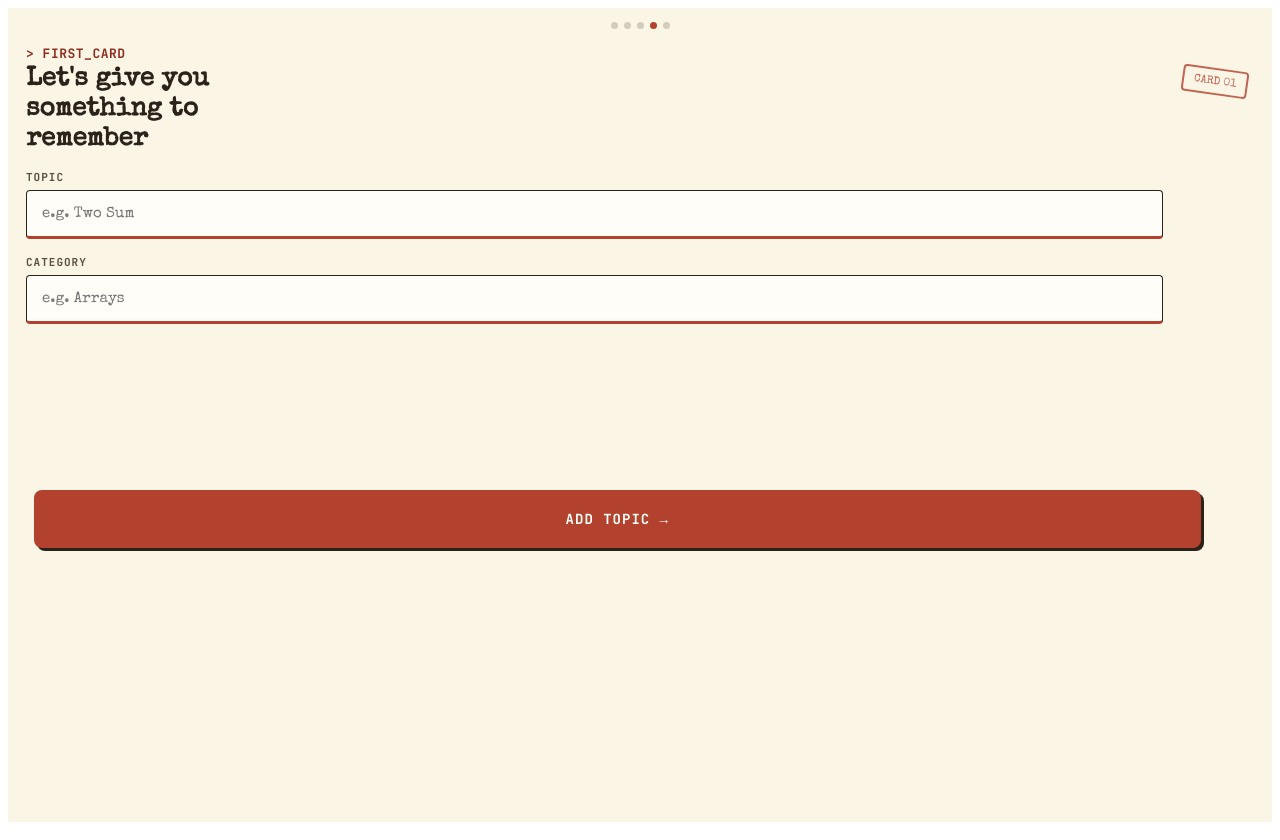
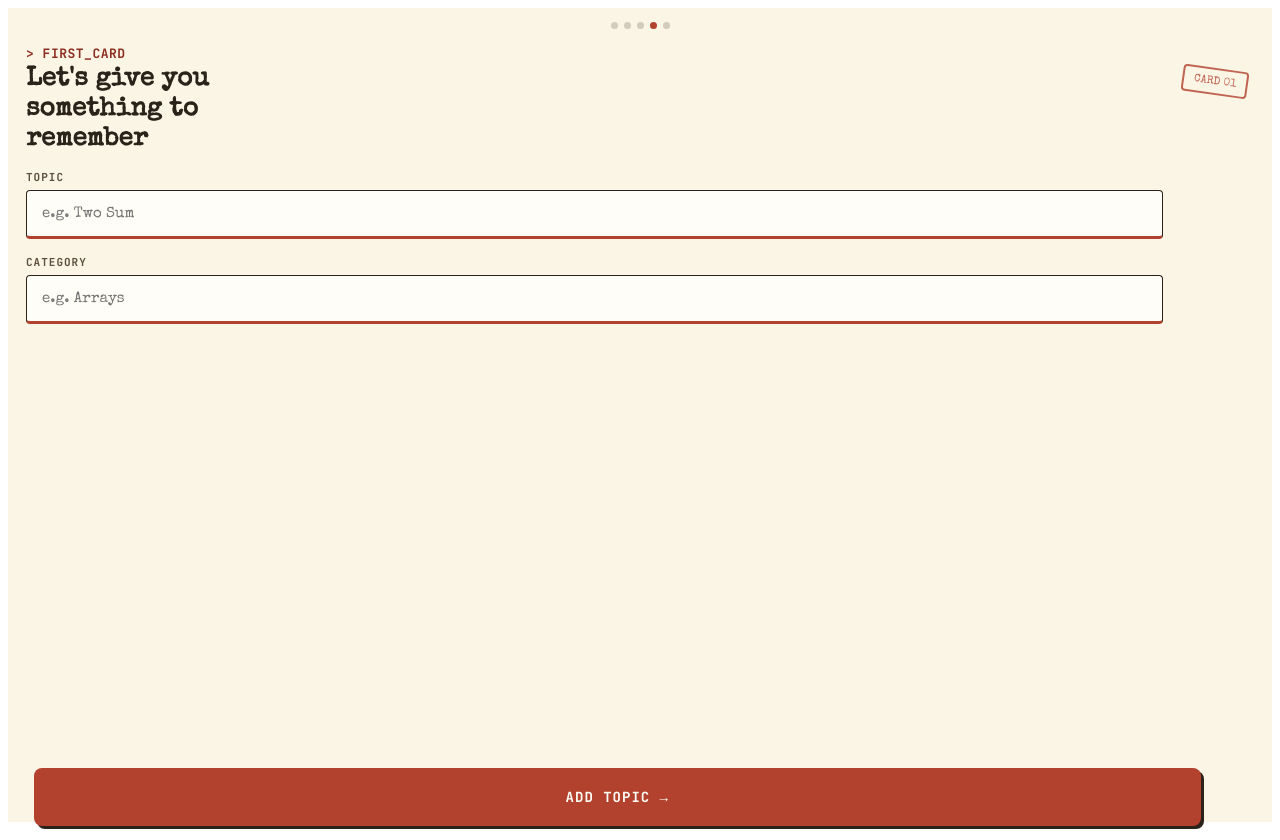
Before and after one commit to Kene-Okeke/recall, a React app in the folder frontend/: page / in a window 1280 px wide. Built offline with nearby package versions, Linux system fonts and the light colour scheme; the HTML template or start-up script is replaced by a standard one.

Commit message:
firstTopicScreen fixed

```diff
--- a/frontend/src/css/FirstTopicScr.css
+++ b/frontend/src/css/FirstTopicScr.css
@@ -89,6 +89,10 @@
 }
 
 .topicButton {
-  margin-top: 430px;
+  padding-top: 10px;
   margin-left: 8px;
 }
+
+.topicCont {
+  margin-top: 278px;
+}
--- a/frontend/src/pages/FirstTopicScr.jsx
+++ b/frontend/src/pages/FirstTopicScr.jsx
@@ -40,8 +40,9 @@ function FirstTopicScr() {
           />
         </div>
       </form>
-
-      <Button className={"topicButton"}>ADD TOPIC →</Button>
+      <div className="topicCont">
+        <Button className={"topicButton"}>ADD TOPIC →</Button>
+      </div>
     </section>
   );
 }
```
